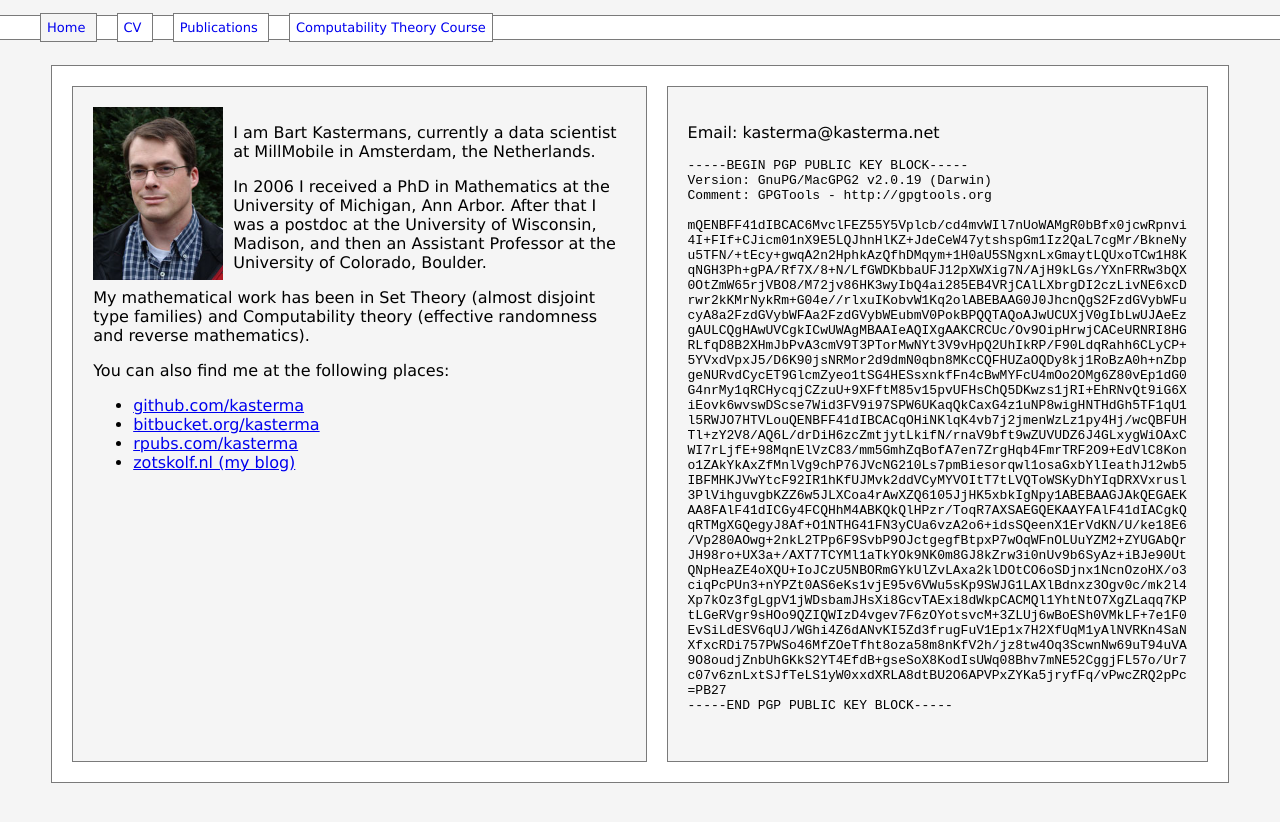
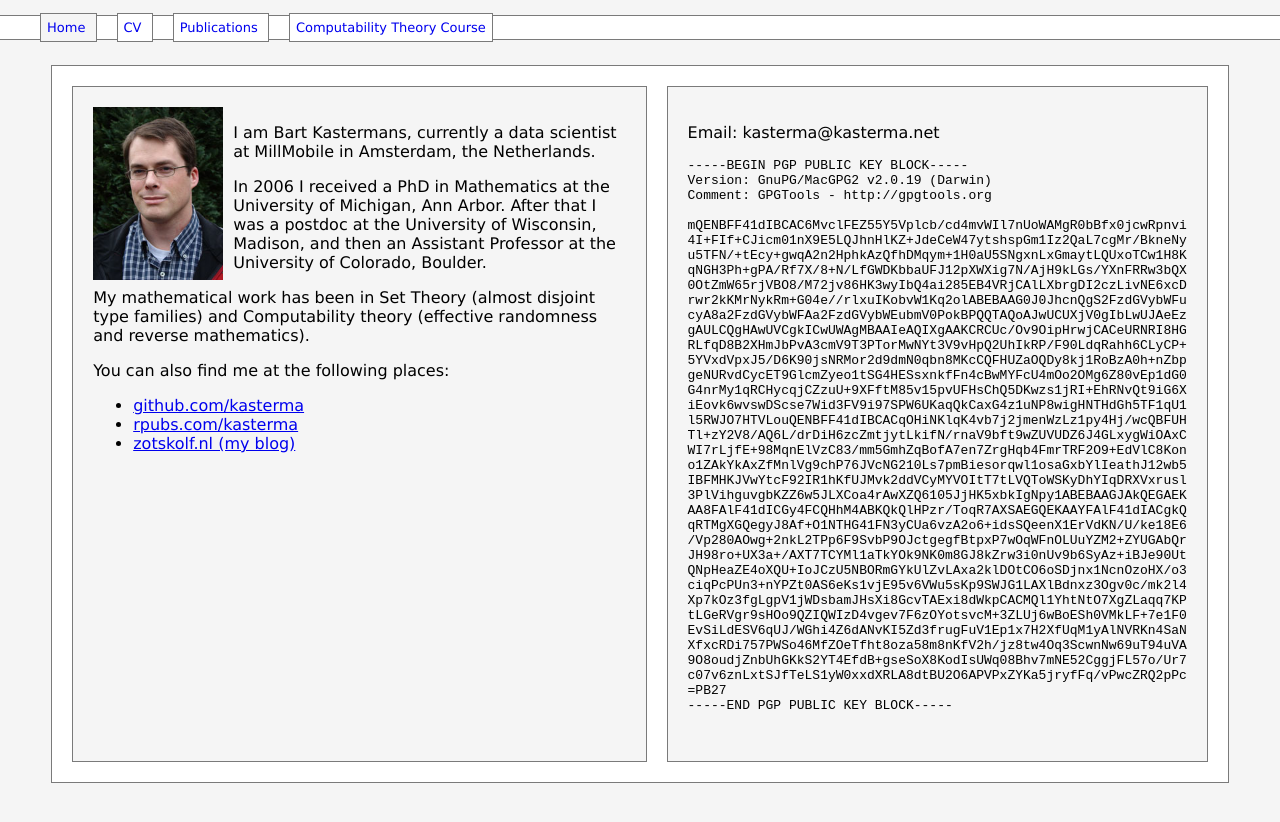
Before and after one commit to kasterma/kasterma.github.io, a Jekyll site: the page built from index.html, in a window 1280 px wide. Shown: the top 822 px of the page. Built offline with Jekyll 4.4.1, drawn with Linux system fonts in a browser that asks for light colours; Markdown is read by kramdown in place of the engine named in the settings.

Commit message:
removed bitbucket

```diff
--- a/index.html
+++ b/index.html
@@ -34,11 +34,10 @@
        You can also find me at the following places:
        <ul>
 	 <li><a href="https://github.com/kasterma">github.com/kasterma</a></li>
-	 <li><a href="https://bitbucket.org/kasterma">bitbucket.org/kasterma</a></li>
-     <li><a href="http://rpubs.com/kasterma">rpubs.com/kasterma</a></li>
-     <li><a href="http://zotskolf.nl">zotskolf.nl (my blog)</a></li>
-   </ul>
-   </p>
+	 <li><a href="http://rpubs.com/kasterma">rpubs.com/kasterma</a></li>
+	 <li><a href="http://zotskolf.nl">zotskolf.nl (my blog)</a></li>
+       </ul>
+     </p>
 
 
   </td>
```
